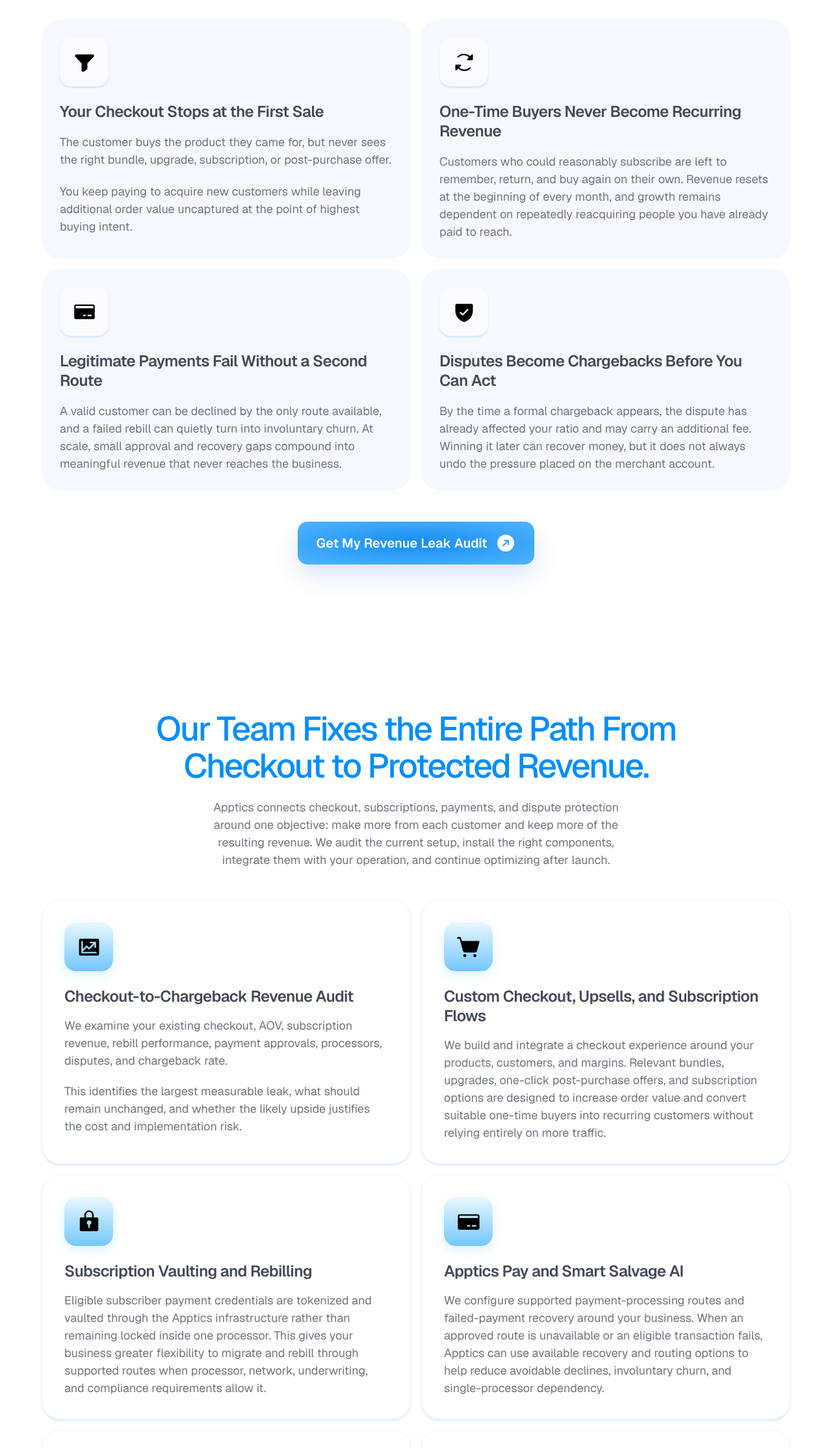
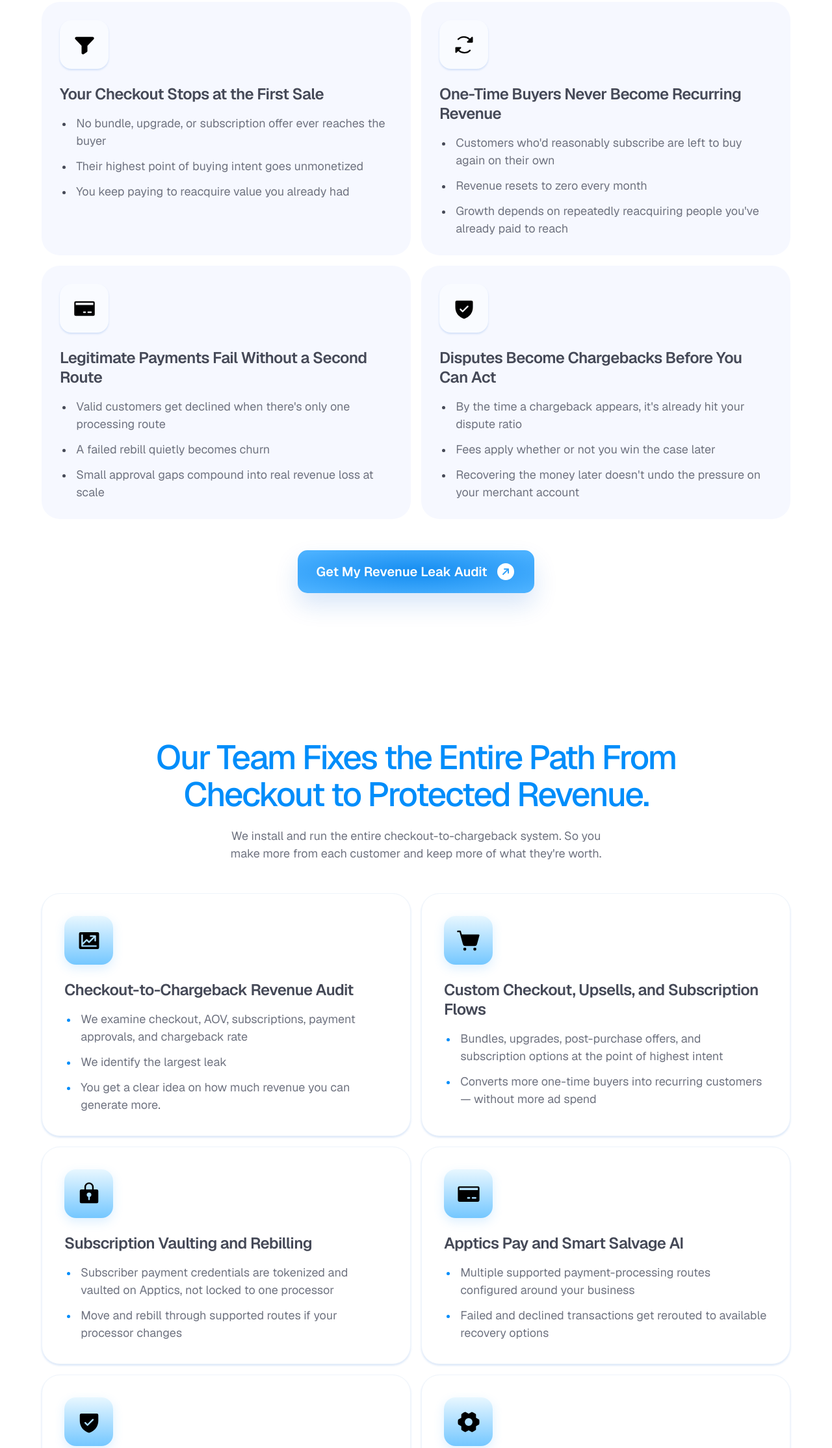
Before and after one commit to Batmanfi/apptics-landing-page, a website: page index.html in a window 1280 px wide. Shown: the part 1206-3435 px from the top of the page at 65% size. Drawn offline with nearby package versions, Linux system fonts and the light colour scheme.

Commit message:
Update problem and solution copy with accessible styled bullet lists (#2)

```diff
--- a/index.html
+++ b/index.html
@@ -45,36 +45,51 @@
       <section class="problems" aria-labelledby="problems-title">
         <div class="section-heading problems__heading">
           <h2 id="problems-title">You Paid to Acquire the Customers. And Still, You are Losing Money After the Sale.</h2>
-          <p>Your ad account records the conversion and moves on. It does not show the value lost through an under-monetized checkout, missed subscriptions, failed payments, processor dependency, or disputes that become chargebacks.</p>
+          <p>Checkout, subscriptions, payments, and disputes leak money your ad dashboard never shows.</p>
         </div>
         <div class="problem-grid shell">
           <article class="problem-card">
             <span class="problem-icon"><img src="./assets/funnel-fill.svg" alt="" /></span>
             <div>
               <h3>Your Checkout Stops at the First Sale</h3>
-              <p>The customer buys the product they came for, but never sees the right bundle, upgrade, subscription, or post-purchase offer.</p>
-              <p>You keep paying to acquire new customers while leaving additional order value uncaptured at the point of highest buying intent.</p>
+              <ul class="card-points">
+                <li>No bundle, upgrade, or subscription offer ever reaches the buyer</li>
+                <li>Their highest point of buying intent goes unmonetized</li>
+                <li>You keep paying to reacquire value you already had</li>
+              </ul>
             </div>
           </article>
           <article class="problem-card">
             <span class="problem-icon"><img src="./assets/arrows-clockwise-fill.svg" alt="" /></span>
             <div>
               <h3>One-Time Buyers Never Become Recurring Revenue</h3>
-              <p>Customers who could reasonably subscribe are left to remember, return, and buy again on their own. Revenue resets at the beginning of every month, and growth remains dependent on repeatedly reacquiring people you have already paid to reach.</p>
+              <ul class="card-points">
+                <li>Customers who'd reasonably subscribe are left to buy again on their own</li>
+                <li>Revenue resets to zero every month</li>
+                <li>Growth depends on repeatedly reacquiring people you've already paid to reach</li>
+              </ul>
             </div>
           </article>
           <article class="problem-card">
             <span class="problem-icon"><img src="./assets/credit-card-fill.svg" alt="" /></span>
             <div>
               <h3>Legitimate Payments Fail Without a Second Route</h3>
-              <p>A valid customer can be declined by the only route available, and a failed rebill can quietly turn into involuntary churn. At scale, small approval and recovery gaps compound into meaningful revenue that never reaches the business.</p>
+              <ul class="card-points">
+                <li>Valid customers get declined when there's only one processing route</li>
+                <li>A failed rebill quietly becomes churn</li>
+                <li>Small approval gaps compound into real revenue loss at scale</li>
+              </ul>
             </div>
           </article>
           <article class="problem-card">
             <span class="problem-icon"><img src="./assets/shield-check-fill.svg" alt="" /></span>
             <div>
               <h3>Disputes Become Chargebacks Before You Can Act</h3>
-              <p>By the time a formal chargeback appears, the dispute has already affected your ratio and may carry an additional fee. Winning it later can recover money, but it does not always undo the pressure placed on the merchant account.</p>
+              <ul class="card-points">
+                <li>By the time a chargeback appears, it's already hit your dispute ratio</li>
+                <li>Fees apply whether or not you win the case later</li>
+                <li>Recovering the money later doesn't undo the pressure on your merchant account</li>
+              </ul>
             </div>
           </article>
         </div>
@@ -87,32 +102,71 @@
       <section class="solutions" aria-labelledby="solutions-title">
         <div class="section-heading solutions__heading">
           <h2 id="solutions-title">Our Team Fixes the Entire Path From Checkout to Protected Revenue.</h2>
-          <p>Apptics connects checkout, subscriptions, payments, and dispute protection around one objective: make more from each customer and keep more of the resulting revenue. We audit the current setup, install the right components, integrate them with your operation, and continue optimizing after launch.</p>
+          <p>We install and run the entire checkout-to-chargeback system. So you make more from each customer and keep more of what they're worth.</p>
         </div>
         <div class="solution-grid shell">
           <article class="solution-card">
             <span class="solution-icon"><img src="./assets/chart-line-up-fill.svg" alt="" /></span>
-            <div><h3>Checkout-to-Chargeback Revenue Audit</h3><p>We examine your existing checkout, AOV, subscription revenue, rebill performance, payment approvals, processors, disputes, and chargeback rate.</p><p>This identifies the largest measurable leak, what should remain unchanged, and whether the likely upside justifies the cost and implementation risk.</p></div>
+            <div>
+              <h3>Checkout-to-Chargeback Revenue Audit</h3>
+              <ul class="card-points">
+                <li>We examine checkout, AOV, subscriptions, payment approvals, and chargeback rate</li>
+                <li>We identify the largest leak</li>
+                <li>You get a clear idea on how much revenue you can generate more.</li>
+              </ul>
+            </div>
           </article>
           <article class="solution-card">
             <span class="solution-icon"><img src="./assets/shopping-cart-simple-fill.svg" alt="" /></span>
-            <div><h3>Custom Checkout, Upsells, and Subscription Flows</h3><p>We build and integrate a checkout experience around your products, customers, and margins. Relevant bundles, upgrades, one-click post-purchase offers, and subscription options are designed to increase order value and convert suitable one-time buyers into recurring customers without relying entirely on more traffic.</p></div>
+            <div>
+              <h3>Custom Checkout, Upsells, and Subscription Flows</h3>
+              <ul class="card-points">
+                <li>Bundles, upgrades, post-purchase offers, and subscription options at the point of highest intent</li>
+                <li>Converts more one-time buyers into recurring customers — without more ad spend</li>
+              </ul>
+            </div>
           </article>
           <article class="solution-card">
             <span class="solution-icon"><img src="./assets/lock-key-fill.svg" alt="" /></span>
-            <div><h3>Subscription Vaulting and Rebilling</h3><p>Eligible subscriber payment credentials are tokenized and vaulted through the Apptics infrastructure rather than remaining locked inside one processor. This gives your business greater flexibility to migrate and rebill through supported routes when processor, network, underwriting, and compliance requirements allow it.</p></div>
+            <div>
+              <h3>Subscription Vaulting and Rebilling</h3>
+              <ul class="card-points">
+                <li>Subscriber payment credentials are tokenized and vaulted on Apptics, not locked to one processor</li>
+                <li>Move and rebill through supported routes if your processor changes</li>
+              </ul>
+            </div>
           </article>
           <article class="solution-card">
             <span class="solution-icon"><img src="./assets/credit-card-fill.svg" alt="" /></span>
-            <div><h3>Apptics Pay and Smart Salvage AI</h3><p>We configure supported payment-processing routes and failed-payment recovery around your business. When an approved route is unavailable or an eligible transaction fails, Apptics can use available recovery and routing options to help reduce avoidable declines, involuntary churn, and single-processor dependency.</p></div>
+            <div>
+              <h3>Apptics Pay and Smart Salvage AI</h3>
+              <ul class="card-points">
+                <li>Multiple supported payment-processing routes configured around your business</li>
+                <li>Failed and declined transactions get rerouted to available recovery options</li>
+              </ul>
+            </div>
           </article>
           <article class="solution-card">
             <span class="solution-icon"><img src="./assets/shield-check-fill.svg" alt="" /></span>
-            <div><h3>Apptics Shield Chargeback Protection</h3><p>Shield combines fraud prevention, real-time dispute alerts, automated refund rules, and dispute support. Eligible disputes can be identified and resolved before they become formal chargebacks, helping protect your dispute ratio, reduce preventable fees, and preserve the processing relationships your revenue depends on.</p></div>
+            <div>
+              <h3>Apptics Shield Chargeback Protection</h3>
+              <ul class="card-points">
+                <li>Fraud prevention, real-time dispute alerts, and automated resolution</li>
+                <li>Eligible disputes are caught before they become formal chargebacks</li>
+                <li>Protects your dispute ratio and the processing relationships your revenue depends on</li>
+              </ul>
+            </div>
           </article>
           <article class="solution-card">
             <span class="solution-icon"><img src="./assets/gear-six-fill.svg" alt="" /></span>
-            <div><h3>White-Glove Setup and Ongoing Optimization</h3><p>The Apptics team handles onboarding, implementation, and integrations with your existing tools, then supports the system after launch. You receive biweekly optimization calls and a dedicated service manager with a 12-hour response target, so the stack is monitored and improved rather than handed over and forgotten.</p></div>
+            <div>
+              <h3>White-Glove Setup and Ongoing Optimization</h3>
+              <ul class="card-points">
+                <li>Full onboarding, implementation, and integration with your existing tools</li>
+                <li>Biweekly optimization calls after launch</li>
+                <li>Dedicated service manager with a 12-hour response target</li>
+              </ul>
+            </div>
           </article>
         </div>
         <a class="primary-cta section-cta" href="https://cal.com/theinfostudio/apptics-sales-call">
--- a/styles.css
+++ b/styles.css
@@ -49,10 +49,13 @@ button { font: inherit; }
 .problems__heading p { max-width: 1000px; color: var(--muted); font-size: 18px; line-height: 27px; text-wrap: balance; }
 .problem-grid { display: grid; grid-template-columns: repeat(2, minmax(0, 1fr)); gap: 16px; }
 .problem-card { display: flex; flex-direction: column; gap: 24px; padding: 28px; border-radius: 28px; background: var(--surface); }
-.problem-card > div { display: flex; flex-direction: column; gap: 18px; }
+.problem-card > div { display: flex; flex-direction: column; gap: 16px; }
 .problem-card h3, .solution-card h3 { font-size: 24px; font-weight: 600; line-height: 30px; letter-spacing: -.025em; }
-.problem-card p, .solution-card p { color: var(--muted); font-size: 18px; line-height: 27px; }
-.problem-card p + p, .solution-card p + p { margin-top: 4px; }
+/* Native outside markers keep wrapped lines aligned and preserve list semantics. */
+.card-points { display: grid; gap: 12px; margin: 0; padding: 0; padding-inline-start: 1.1em; list-style: disc outside; color: var(--muted); font-size: 18px; line-height: 27px; }
+.card-points li { padding-inline-start: .3em; }
+.card-points li::marker { color: var(--text); font-size: .8em; }
+.solution-card .card-points li::marker { color: var(--primary-electric); }
 .problem-icon, .solution-icon { display: grid; flex: 0 0 auto; width: 75px; height: 75px; place-items: center; border-radius: 18px; }
 .problem-icon { background: #f9fbff; box-shadow: 0 2px 3px var(--blue-shadow); }
 .problem-icon img { width: 36px; height: 36px; color: var(--text); }
@@ -134,7 +137,7 @@ button { font: inherit; }
   .problems__heading h2 { font-size: 40px; line-height: 45px; }
   .problem-card { padding: 24px; }
   .problem-card h3, .solution-card h3 { font-size: 20px; line-height: 25px; }
-  .problem-card p, .solution-card p { font-size: 16px; line-height: 25px; }
+  .card-points { font-size: 16px; line-height: 25px; }
   .problem-icon, .solution-icon { width: 60px; height: 60px; border-radius: 16px; }
   .problem-icon img, .solution-icon img { width: 32px; height: 32px; }
 
@@ -190,7 +193,7 @@ button { font: inherit; }
   .problem-card { padding: 24px 20px; }
   .problem-card > div { gap: 16px; }
   .problem-card h3, .solution-card h3 { font-size: 20px; line-height: 25px; }
-  .problem-card p, .solution-card p { font-size: 15px; line-height: 23px; }
+  .card-points { gap: 10px; font-size: 15px; line-height: 23px; }
 
   .solutions { padding: 72px 20px; gap: 32px; }
   .solutions__heading { gap: 20px; }
```
Also changed, not shown: scripts/check.mjs (+15 -0 lines).
